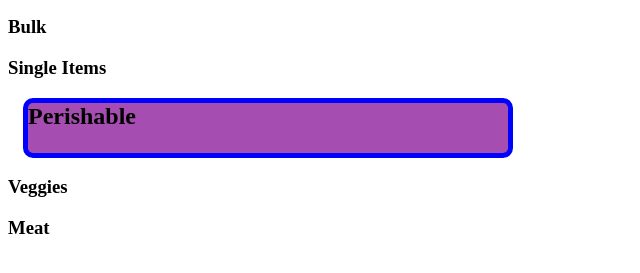
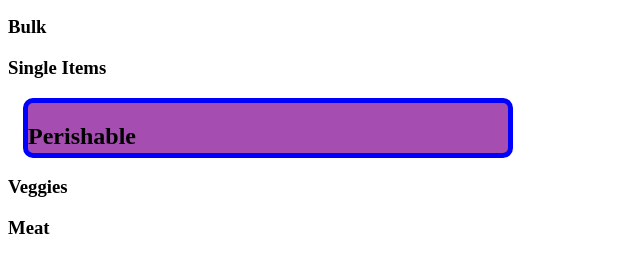
Before and after one commit to dane-hoffman/Souper-Kale-Grocery-List, a plain HTML site: page GroceryListWebsite/index.html in a window 1280 px wide. Shown: the part 129-402 px from the top of the page, without its empty margins (0-640 px from the left). Drawn offline with Linux system fonts and the light colour scheme.

Commit message:
Fixed line issue with class on section instead of h2

```diff
--- a/GroceryListWebsite/index.html
+++ b/GroceryListWebsite/index.html
@@ -13,7 +13,7 @@
     <body>
 
         <header>
-            <h1 style=color:#50C787;padding: 20px 20px 20px 20px> My Souper-Kale Grocery List</h1>
+            <h1 style=color:#50C787;padding: 5px 5px 5px 5px> My Souper-Kale Grocery List</h1>
         </header>
 
         <section class="firstCategory">
@@ -27,8 +27,8 @@
             <h3>Single Items</h3>
         </section>
 
-        <section >
-            <h2 class="firstCategory">Perishable</h2>
+        <section class="firstCategory">
+            <h2 >Perishable</h2>
         </section>
         <section>
             <h3>Veggies</h3>
@@ -39,11 +39,6 @@
 
 
 
-
-
-
-
-
     </body>
 
     </html>
```
